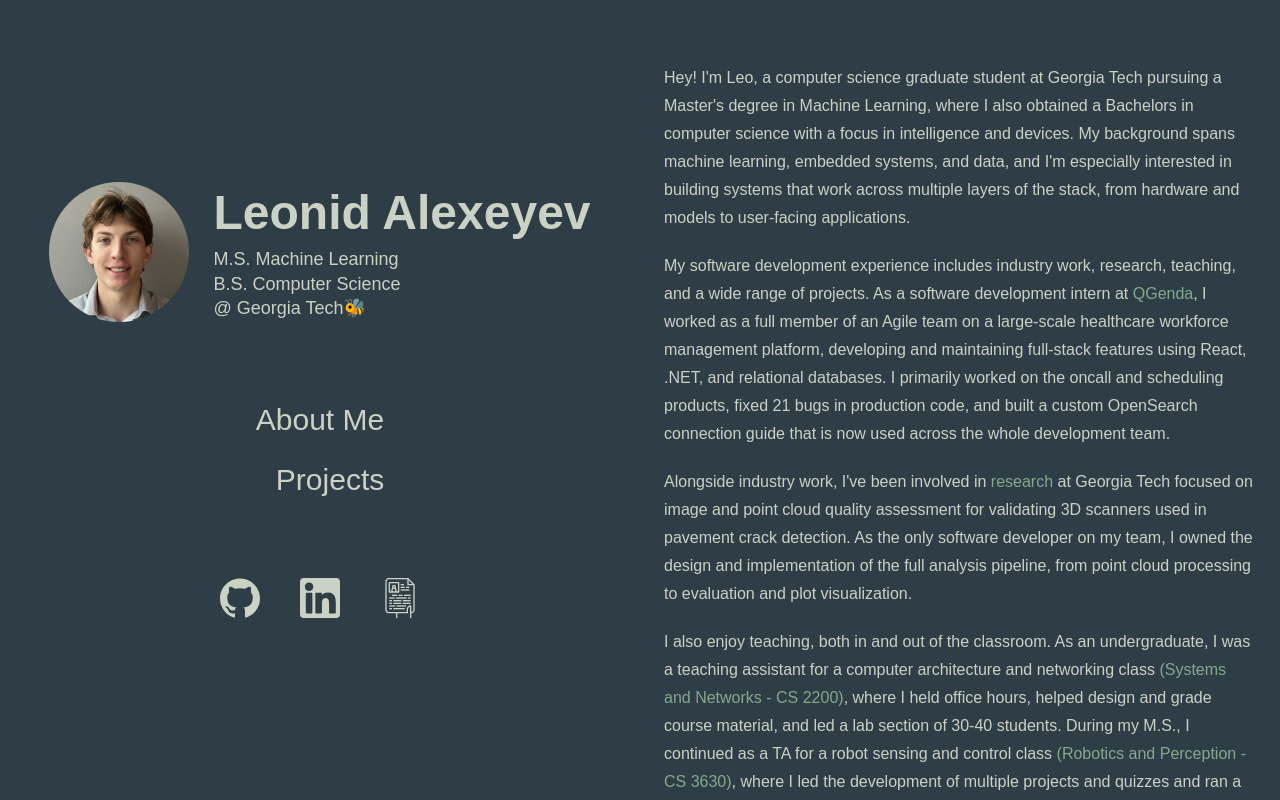
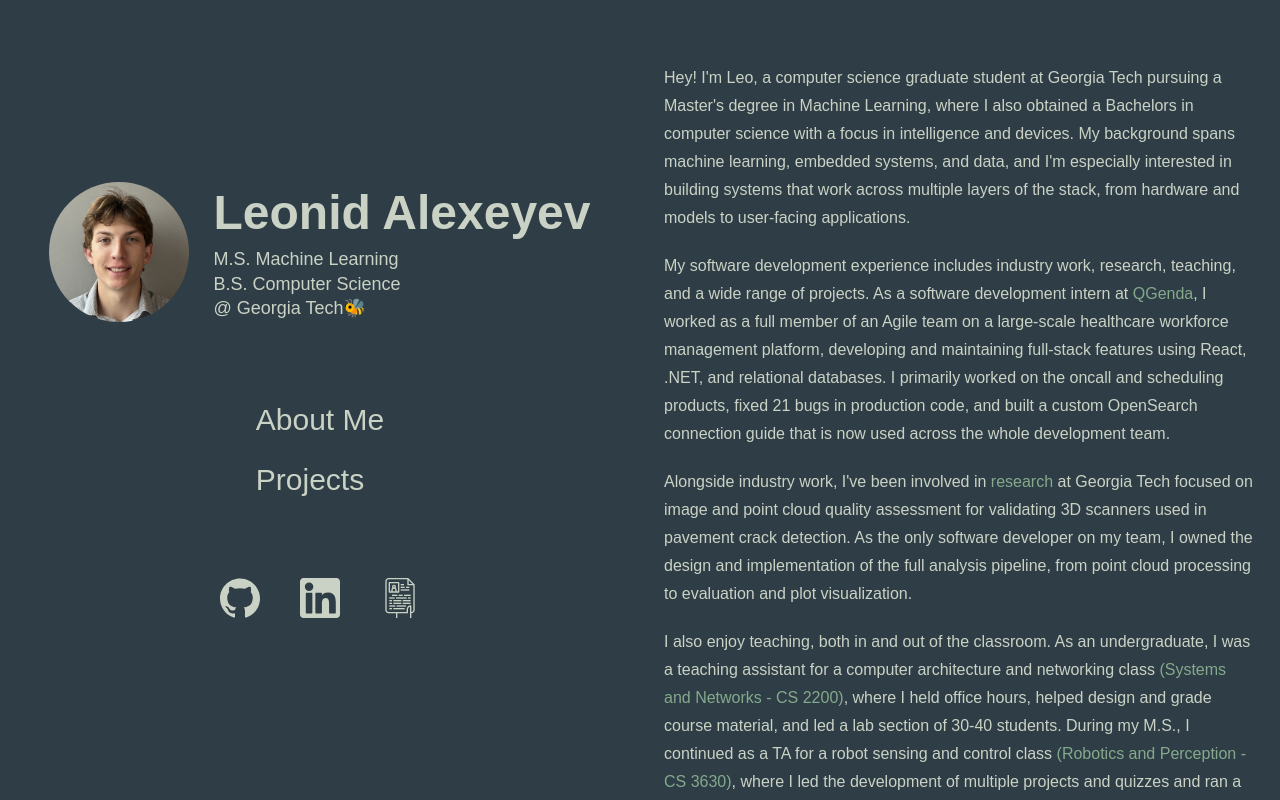
Before and after one commit to lalexeyev/portfolio, a Next.js app: page / in a window 1280 px wide. Built offline with nearby package versions, Linux system fonts and the light colour scheme.

Commit message:
Fix direction issue

```diff
--- a/src/components/Sidebar.tsx
+++ b/src/components/Sidebar.tsx
@@ -37,10 +37,14 @@ export default function Sidebar() {
   };
 
   return (
-    // include logic for high zoom, add a scrollable if thats the case, use rtl and ltr swap to have scroll on left
-    <aside className="w-1/2 flex justify-center items-center flex-col gap-y-20 pt-16 pb-16 px-10 h-screen overflow-y-auto [direction:rtl]">
-        {/* header with name, degree, and picture */}
-        <div className="flex items-center gap-6 [direction:ltr]">
+    // create a sidebar to always stay using aside
+    <aside className="w-1/2 h-screen">
+        {/* add zoom logic, and add flipper so that the scrollbar is on the left */}
+        <div className="h-full flex flex-col overflow-y-auto [transform:scaleX(-1)]">
+            {/* reflip after scroll logic so content flows normally */}
+            <div className="my-auto pt-16 pb-16 px-10 flex flex-col items-center gap-y-20 [transform:scaleX(-1)] text-left">
+                {/* headshot and name */}
+                <div className="flex items-center gap-6 w-full justify-center">
                     <Image src="/headshot.jpeg" alt="Headshot" width={140} height={140} className="rounded-full" />
                     <div className="flex flex-col">
                         <h1 className="text-5xl font-bold leading-tight">
@@ -70,6 +74,8 @@ export default function Sidebar() {
                         <Image src="/resume.svg" alt="Resume" width={40} height={40} />
                     </a>
                 </div>
+            </div>
+        </div>
     </aside>
   );
 }
```
Lines whose indentation alone changed are shown as unchanged.
